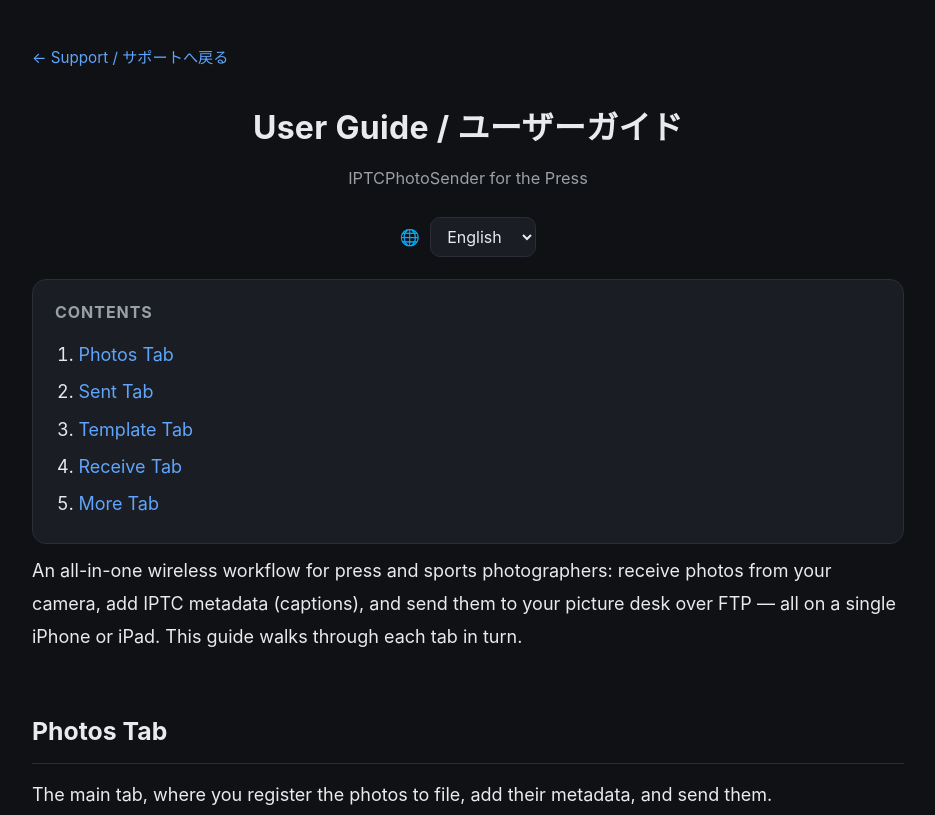
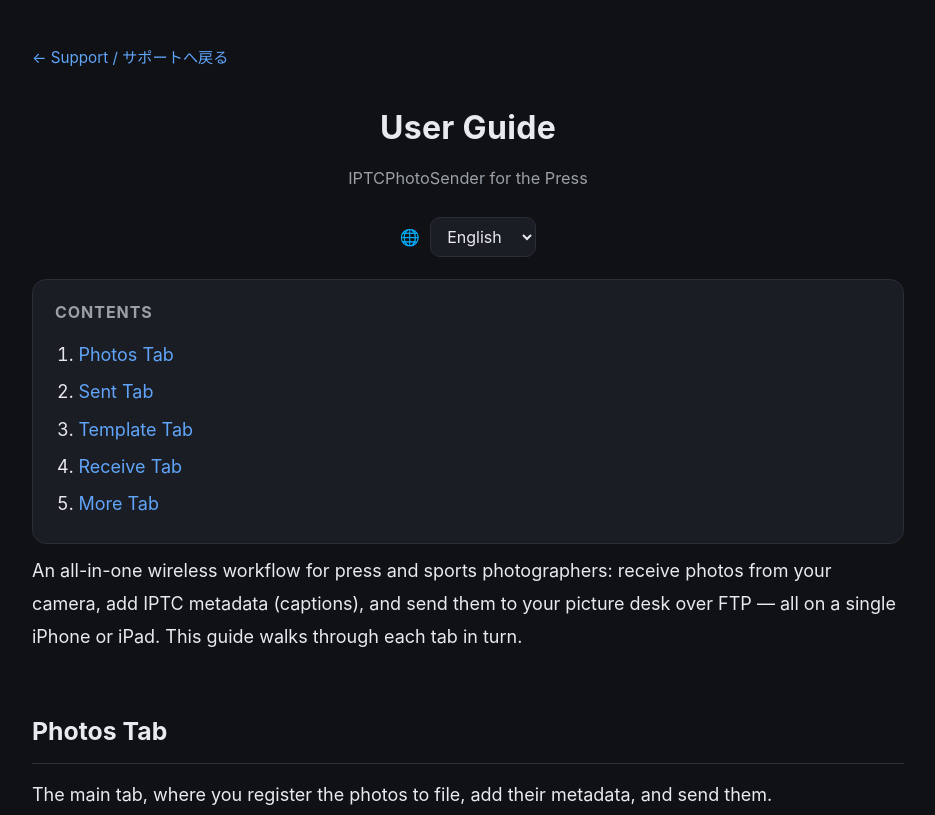
Before and after one commit to halaoki/app-support, a plain HTML site: page docs/manual.html in a window 1280 px wide. Shown: the top 815 px of the page, without its empty margins (172-1107 px from the left). Drawn offline with Linux system fonts and the light colour scheme.

Commit message:
Remove Japanese translation from User Guide header

```diff
--- a/docs/manual.html
+++ b/docs/manual.html
@@ -95,7 +95,7 @@
   <a class="backlink" href="./">← Support / サポートへ戻る</a>
 
   <header>
-    <h1>User Guide / ユーザーガイド</h1>
+    <h1>User Guide </h1>
     <p class="tagline">IPTCPhotoSender for the Press</p>
   </header>
 
```
